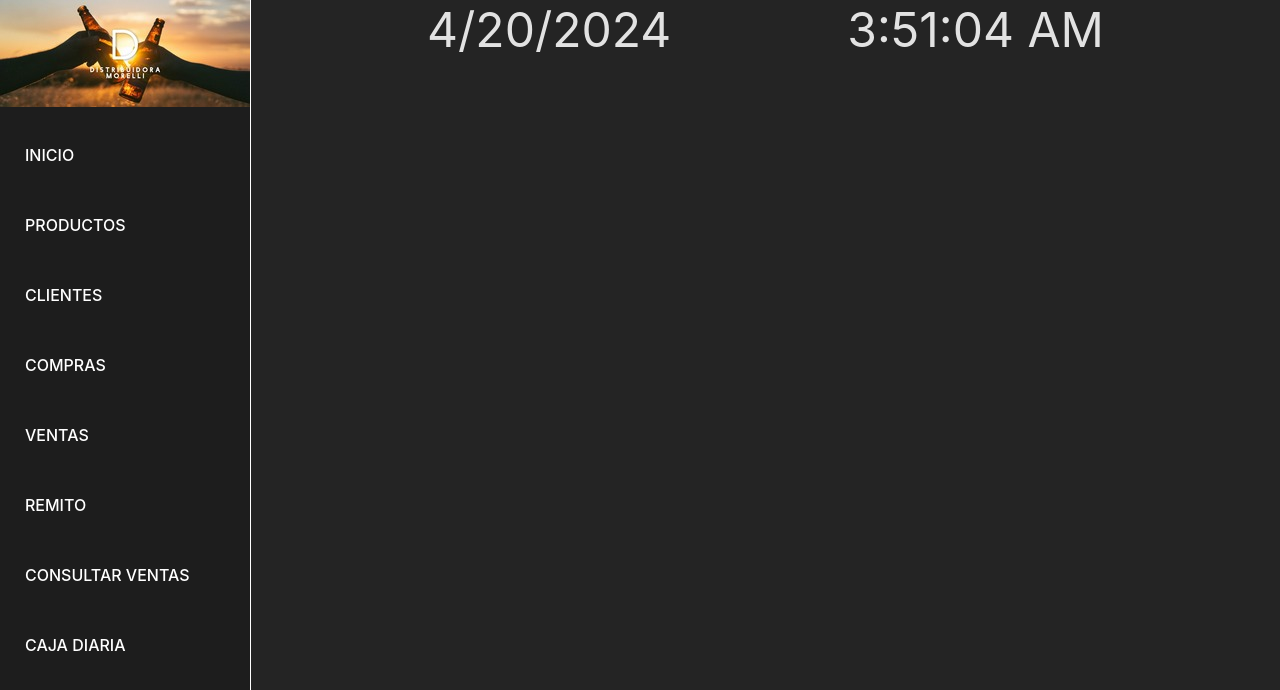
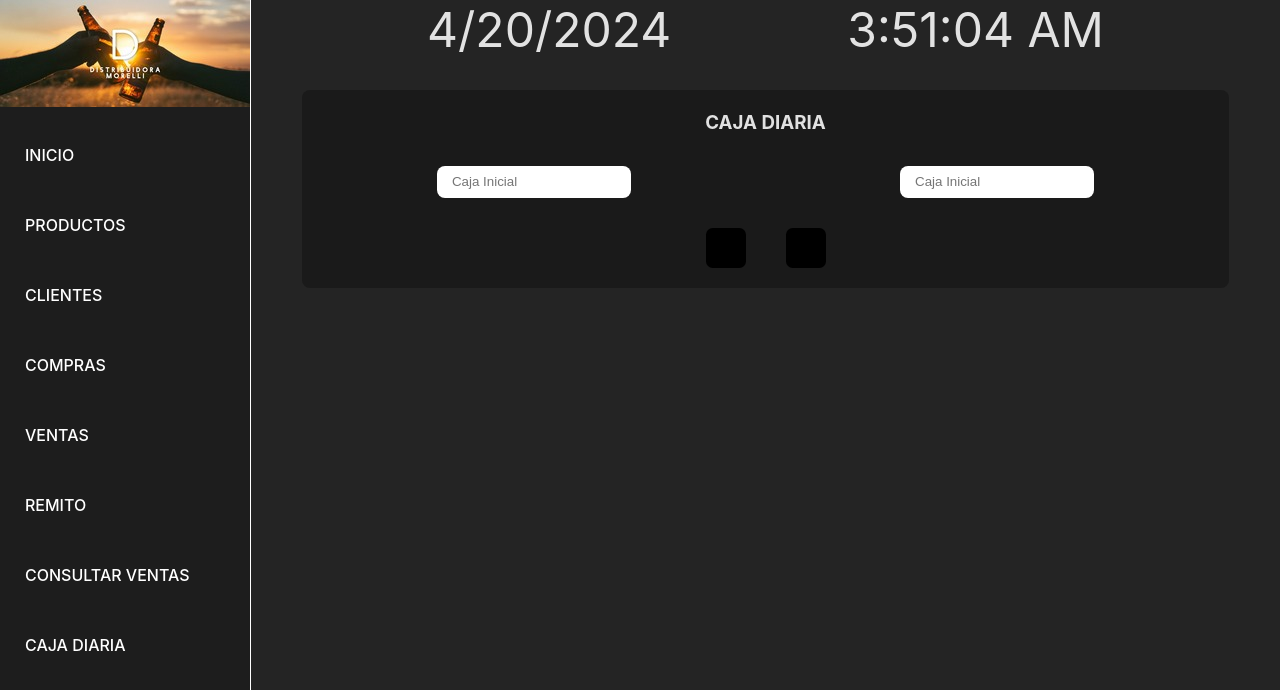
Before and after one commit to JoaquinB3/Distribuidora-Morelli, a React (Vite) app: page /cajaDiaria in a window 1280 px wide. Shown: the top 690 px of the page. Built offline with nearby package versions, Linux system fonts and the light colour scheme.

Commit message:
caja Diaria

```diff
--- a/src/App.css
+++ b/src/App.css
@@ -78,3 +78,9 @@
     }
   }
 }
+
+
+.mainCajaDiaria{
+  width: 100%;
+  display: flex;
+}
--- a/src/components/Button/Button.jsx
+++ b/src/components/Button/Button.jsx
@@ -1,11 +1,14 @@
 import "./_button.scss"
 
-export const Button = ({children,icon,onClick}) => {
-
+const Button = ({text, icon, onCLick}) => {
   return (
-      <button className='button' onClick={onClick}>
+    <div>
+      <button className="button" onClick={onCLick}>
+        {text}
         {icon}
-        {children}
       </button>
+    </div>
   )
 }
+
+export default Button
--- a/src/components/FormCD/FormCD.jsx
+++ b/src/components/FormCD/FormCD.jsx
@@ -1,17 +1,27 @@
 import "./_formCD.scss"
+import Button from "../Button/Button";
+import { BsPrinter } from "react-icons/bs";
+import { MdClose } from "react-icons/md";
 
 export default function FormCD() {
-
-    return (
-        <div className="containerFormCD">
-            <form action="">
+  return (
+    <div className='containerFormCD'>
+      <form action="">
                 <h3 className="titleCD">CAJA DIARIA</h3>
 
+                <div className="containerHead">
+                    <input type="text" name="cajaInicial" id="cajaInicial" placeholder="Caja Inicial"/>
+                    <input type="text" name="totalEfectivo" id="totalEfectivo" placeholder="Caja Inicial"/>
+                </div>
                 <div>
-                    <input type="text" />
+
+                </div>
+                <div className="buttons">
+                    <Button icon={<BsPrinter />}/>
+                    <Button icon={<MdClose />}/>
                 </div>
 
             </form>
-        </div>
-    );
+    </div>
+  )
 }
--- a/src/components/FormCD/_formCD.scss
+++ b/src/components/FormCD/_formCD.scss
@@ -0,0 +1,38 @@
+.containerFormCD{
+    width: 100%;
+    display: flex;
+    justify-content: center;
+    form{
+        width: 90%;
+        display: flex;
+        flex-direction: column;
+        justify-content: center;
+        align-items: center;
+        background-color: #1a1a1a;
+        border-radius: .5em;
+    }
+}
+
+.containerHead{
+    width: 100%;
+    display: flex;
+    justify-content: space-around;
+    input{
+        margin: 10px 0px;
+        display:inline-block;
+        height: 30px;
+        border-radius: 0.5rem;
+        border: none;
+        padding-left: 15px;
+        outline: none;
+    }
+}
+.buttons{
+    width: 100%;
+    display: flex;
+    justify-content: center;
+    .button{
+        width: 40px;
+        margin: 20px;
+    }
+}
--- a/src/main.jsx
+++ b/src/main.jsx
@@ -35,6 +35,7 @@ const router = createBrowserRouter([
         path: "/cajaDiaria",
         element: <CajaDiaria/>
       }
+
     ],
   },
 
--- a/src/routes/App.jsx
+++ b/src/routes/App.jsx
@@ -1,8 +1,8 @@
 import '../App.css'
-import { tableros } from '../data/data'
+// import { tableros } from '../data/data'
 import { formattedDate, formattedTime } from '../utils/getDate'
 import Header from '../components/Header/Header'
-import TableroGestion from '../components/TableroDeGestion/TableroGestion'
+// import TableroGestion from '../components/TableroDeGestion/TableroGestion'
 import Fecha from '../components/Fecha/Fecha'
 import { Outlet } from 'react-router-dom'
 
--- a/src/routes/CajaDiaria.jsx
+++ b/src/routes/CajaDiaria.jsx
@@ -1,9 +1,10 @@
-
+import FormCD from '../components/FormCD/FormCD'
 
 
 export default function CajaDiaria() {
-
-
-
-
+  return (
+    <div className='mainCajaDiaria'>
+        <FormCD/>
+    </div>
+  )
 }
```
